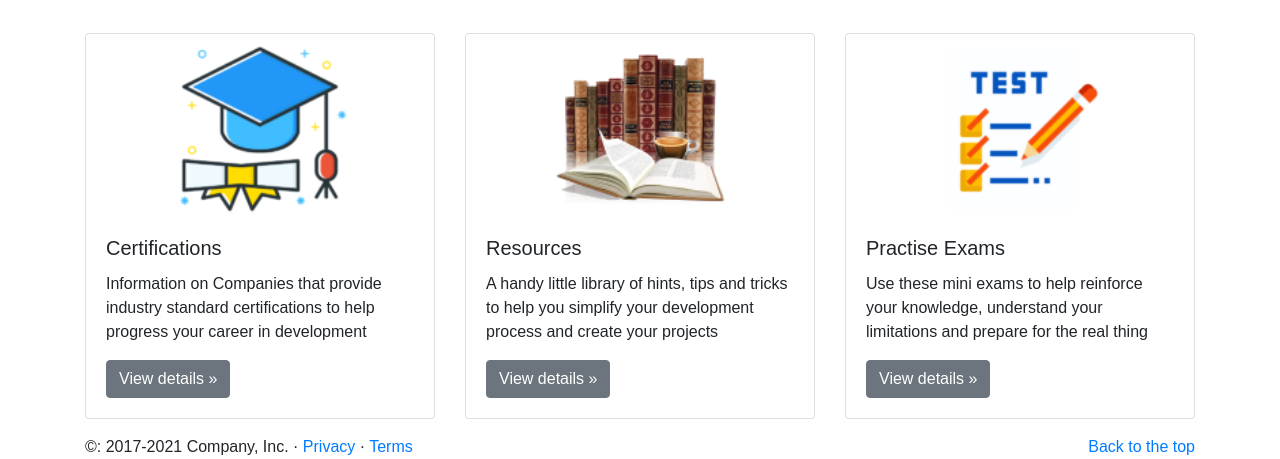
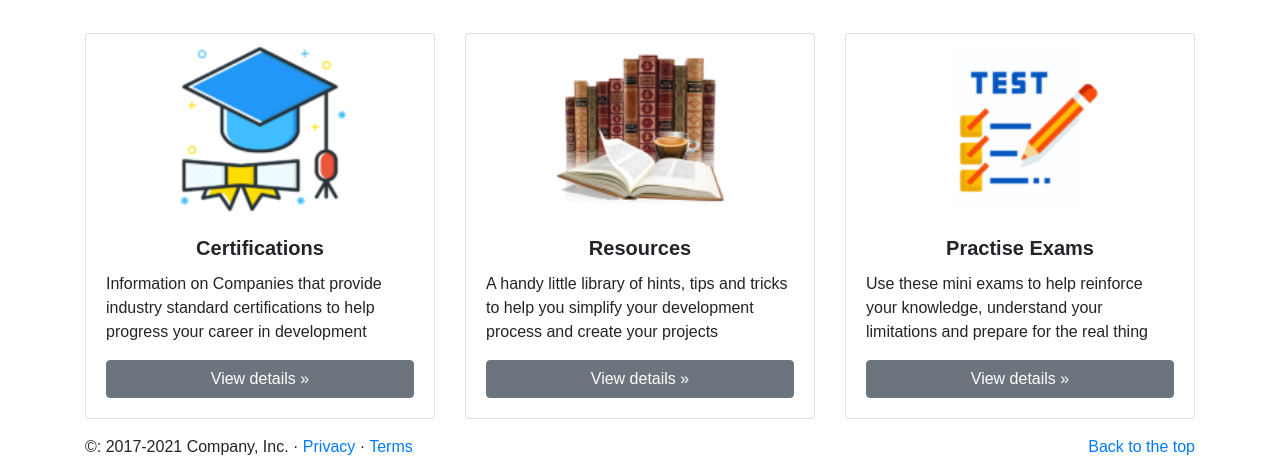
Before and after one commit to nandabritto/MSP-4, a Django app: page / in a window 1280 px wide. Shown: the part 635-1094 px from the top of the page. Run offline with Django 3.2, Linux system fonts and the light colour scheme; some libraries are stand-ins or nearby versions.

Commit message:
Formate text within index page cards

```diff
--- a/templates/index.html
+++ b/templates/index.html
@@ -75,33 +75,36 @@ Home Page
     <!-- Third Section with snippets of features -->
     <div class="container body2">
         <div class="row">
+            <!-- First/Left Card -->
             <div class="col-md-4 pb-3">
                 <div class="card custom-card">
                     <img src="{% static '/images/resources/certificate.png' %}" class="card-img-top mt-2 icon rounded mx-auto d-block" alt="certificate icon">
                     <div class="card-body">
-                        <h5 class="card-title">Certifications</h5>
+                        <h5 class="card-title text-center"><b>Certifications</b></h5>
                         <p class="card-text">Information on Companies that provide industry standard certifications to help progress your career in development</p>
-                        <a href="#" class="btn btn-secondary">View details &raquo;</a>
+                        <a href="#" class="btn btn-secondary rounded mx-auto d-block">View details &raquo;</a>
                     </div>
                 </div>
             </div>
+            <!-- Second/Middle Card -->
             <div class="col-md-4 pb-3">
                 <div class="card custom-card">
                     <img src="{% static '/images/resources/library.png' %}" class="card-img-top mt-2 icon rounded mx-auto d-block" alt="library icon">
                     <div class="card-body">
-                        <h5 class="card-title">Resources</h5>
+                        <h5 class="card-title text-center"><b>Resources</b></h5>
                         <p class="card-text">A handy little library of hints, tips and tricks to help you simplify your development process and create your projects</p>
-                        <a href="{% url 'resources-list' %}" class="btn btn-secondary">View details &raquo;</a>
+                        <a href="{% url 'resources-list' %}" class="btn btn-secondary rounded mx-auto d-block">View details &raquo;</a>
                     </div>
                 </div>
             </div>
+            <!-- Third/Right Card -->
             <div class="col-md-4 pb-3">
                 <div class="card custom-card">
                     <img src="{% static '/images/resources/testing.png' %}" class="card-img-top mt-2 icon rounded mx-auto d-block" alt="test icon">
                     <div class="card-body">
-                        <h5 class="card-title">Practise Exams</h5>
+                        <h5 class="card-title text-center"><b>Practise Exams</b></h5>
                         <p class="card-text">Use these mini exams to help reinforce your knowledge, understand your limitations and prepare for the real thing</p>
-                        <a href="{% url 'exams:list-view' %}" class="btn btn-secondary">View details &raquo;</a>
+                        <a href="{% url 'exams:list-view' %}" class="btn btn-secondary rounded mx-auto d-block">View details &raquo;</a>
                     </div>
                 </div>
             </div>
```
